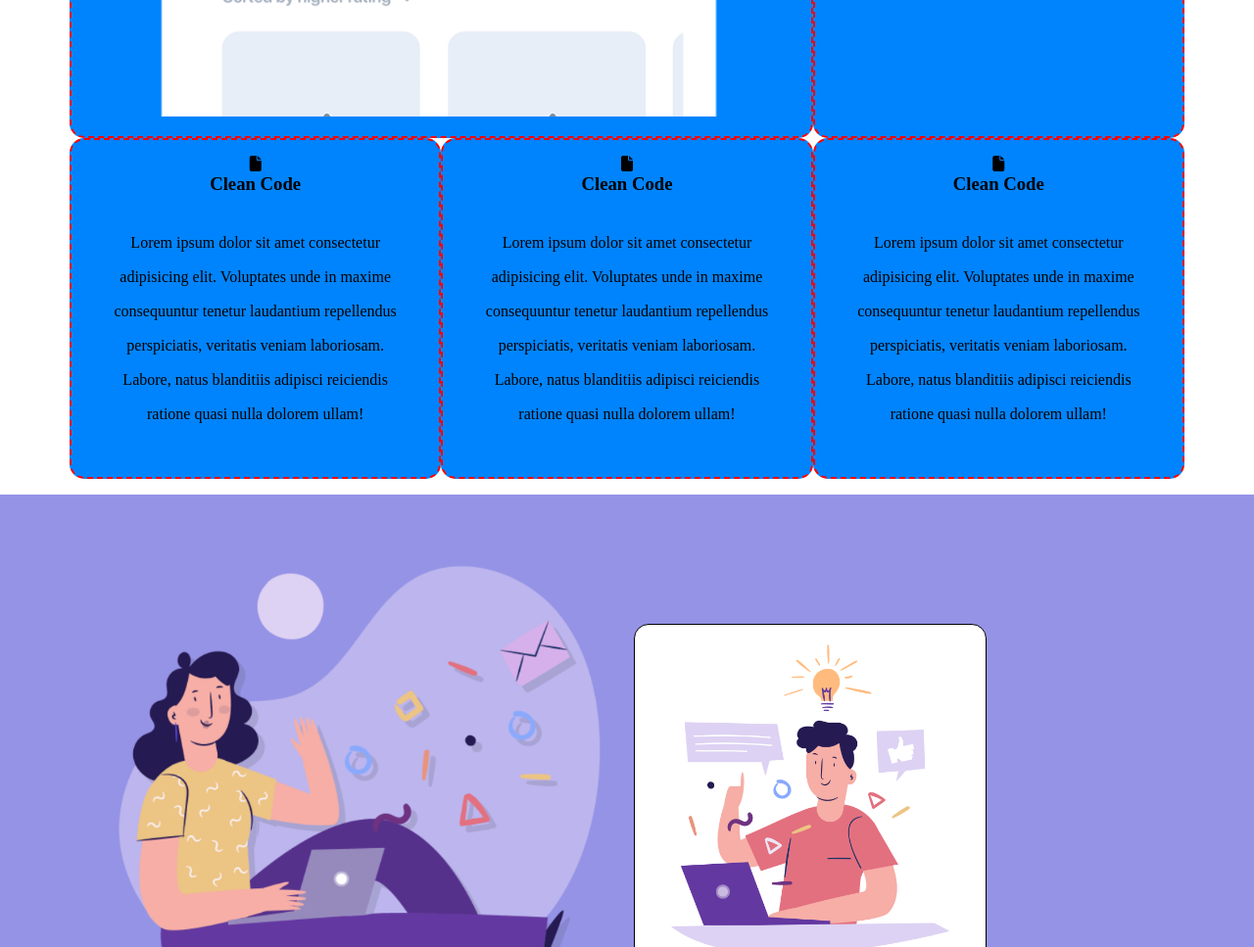
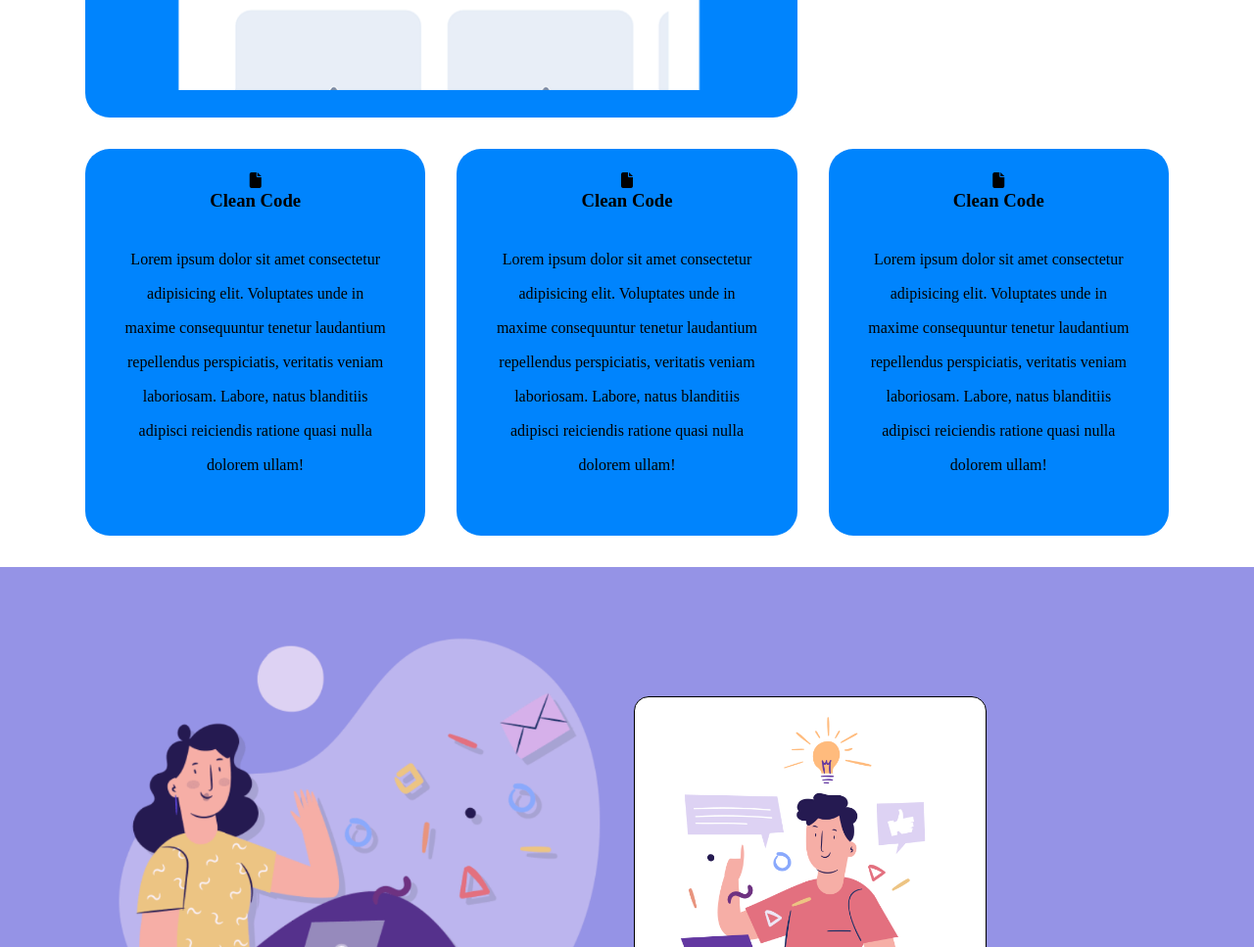
Before and after one commit to JordiMasci/htmlcss-responsive-layout, a plain HTML site: page index.html in a window 1280 px wide. Shown: the part 1040-2007 px from the top of the page at 98% size. Drawn offline with Linux system fonts and the light colour scheme.

Commit message:
fix: card SECTION-1

```diff
--- a/css/style.css
+++ b/css/style.css
@@ -67,9 +67,7 @@ main {
 #demo .col {
     width: 100%;
     min-height: 50px;
-    border: 2px dashed red;
     padding: 1rem;
-    background-color: #0084fd;
     border-radius: 15px;
 }
 
@@ -86,6 +84,14 @@ main {
 #demo .text-center {
     text-align: center;
 }
+
+#demo .card {
+    padding: 1.5rem;
+    background-color: #0084fd;
+    border-radius: 25px;
+}
+
+
 /* SECTION-2 */
 
 #planning {
--- a/index.html
+++ b/index.html
@@ -40,6 +40,7 @@
         <div class="container">
           <div class="row">
             <div class="col">
+                <div class="card">
                   <h3>Get a demo application</h3>
                   <p>
                     Lorem ipsum dolor sit amet consectetur adipisicing elit.
@@ -50,7 +51,10 @@
                   <button>App Store</button>
                   <img src="assets/img/phone.png" alt="" />
                 </div>
-            <div class="col text-center">
+
+            </div>
+            <div class="col">
+                <div class="card text-center">
                   <i class="fa-solid fa-file"></i>
                   <h3>Clean Code</h3>
                   <p>
@@ -61,7 +65,10 @@
                     ullam!
                   </p>
                 </div>
-            <div class="col text-center">
+
+            </div>
+            <div class="col">
+                <div class="card text-center">
                   <i class="fa-solid fa-file"></i>
                   <h3>Clean Code</h3>
                   <p>
@@ -72,7 +79,10 @@
                     ullam!
                   </p>
                 </div>
-            <div class="col text-center">
+
+            </div>
+            <div class="col">
+                <div class="card text-center">
                   <i class="fa-solid fa-file"></i>
                   <h3>Clean Code</h3>
                   <p>
@@ -83,7 +93,10 @@
                     ullam!
                   </p>
                 </div>
-            <div class="col text-center">
+
+            </div>
+            <div class="col">
+                <div class="card text-center">
                   <i class="fa-solid fa-file"></i>
                   <h3>Clean Code</h3>
                   <p>
@@ -93,6 +106,8 @@
                     natus blanditiis adipisci reiciendis ratione quasi nulla dolorem
                     ullam!
                   </p>
+                </div>
+
             </div>
           </div>
         </div>
```
Lines whose indentation alone changed are shown as unchanged.
